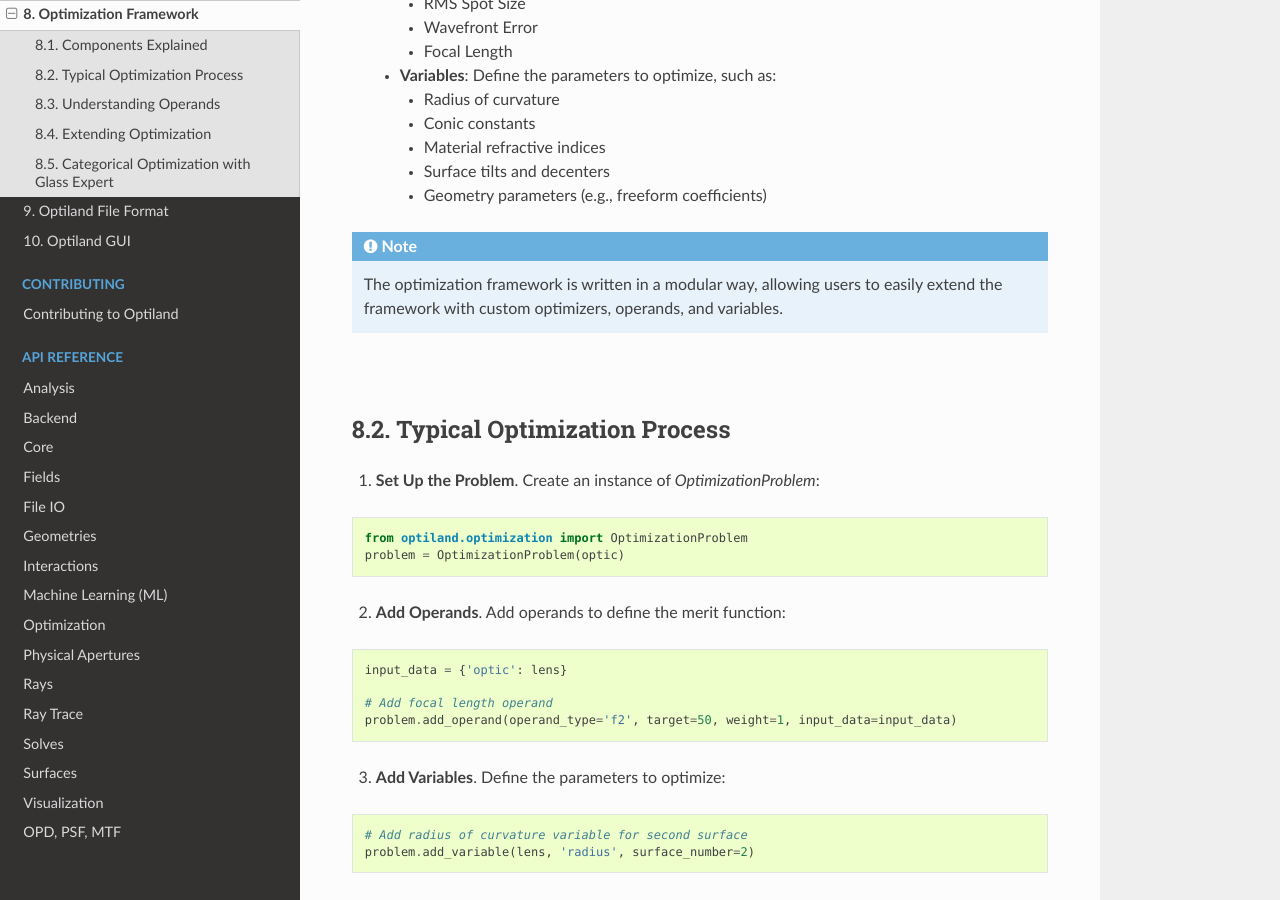
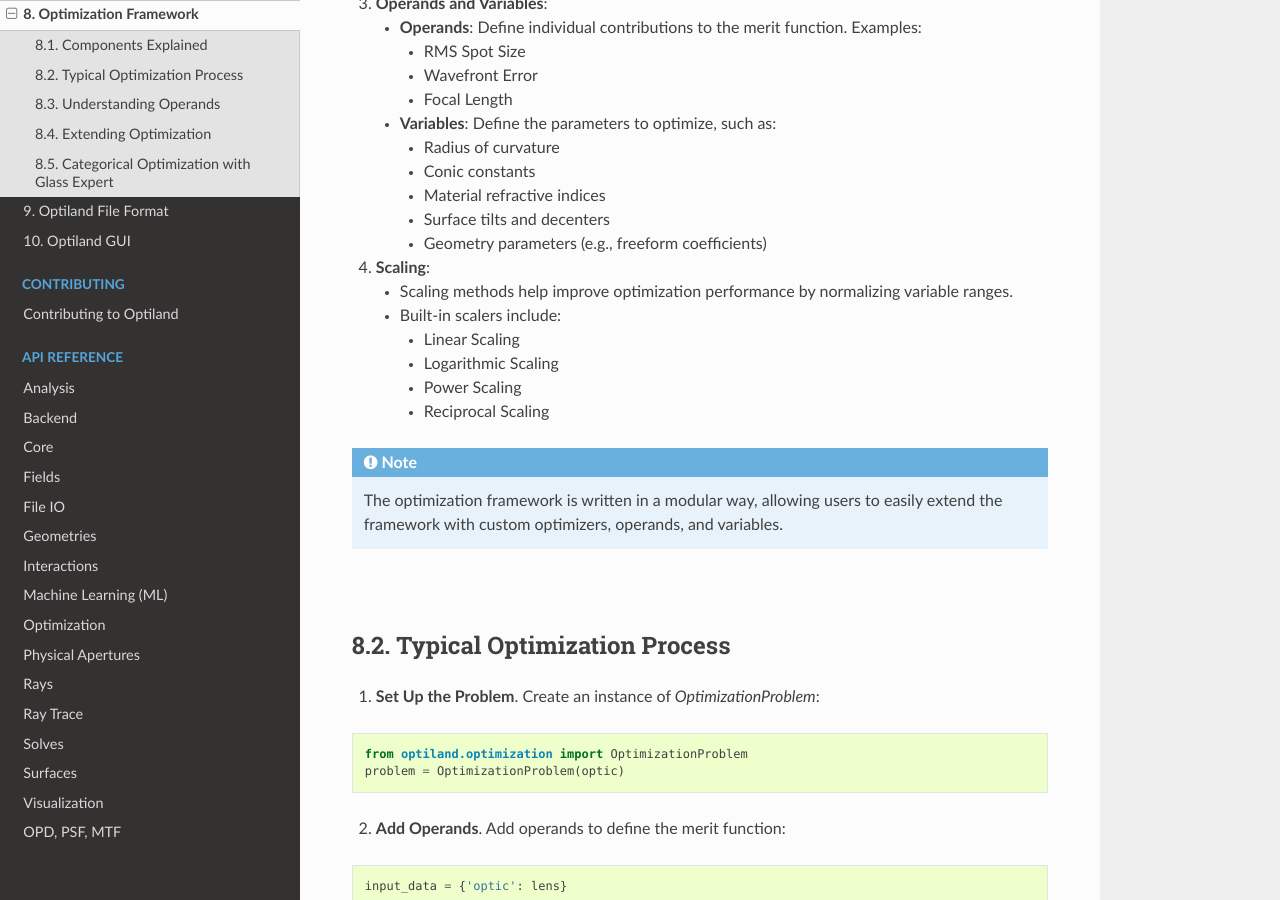
Before and after one commit to HarrisonKramer/optiland, a Sphinx documentation site: the page built from docs/developers_guide/optimization_framework.rst, in a window 1280 px wide and 900 px high, scrolled down 1677 px. Built offline with Sphinx 7.4.7 and the Read the Docs theme 3.1.0, drawn with Linux system fonts in a browser that asks for light colours; pages that are not in the unit, such as notebooks, are missing from menus; some of the changed text lies outside the part shown.

Commit message:
docs: enhance optimization framework documentation with scaling methods details

```diff
--- a/docs/developers_guide/optimization_framework.rst
+++ b/docs/developers_guide/optimization_framework.rst
@@ -9,6 +9,7 @@
 
 - **Operands**: Quantitative metrics for evaluating optical system performance or properties (e.g., RMS spot size, wavefront error, etc.).
 - **Variables**: System parameters that can be adjusted (e.g., surface curvatures, separations).
+- **Scaling**: Methods to scale optimization variables to a (roughly) common range for improved convergence and performance.
 - **Optimization Problem Class**: Encapsulates the problem definition, linking operands and variables.
 - **Optimizers**: Algorithms for solving optimization problems, such as gradient-based methods or evolutionary strategies.
 
@@ -65,6 +66,16 @@
      - Material refractive indices
      - Surface tilts and decenters
      - Geometry parameters (e.g., freeform coefficients)
+
+4. **Scaling**:
+
+   - Scaling methods help improve optimization performance by normalizing variable ranges.
+   - Built-in scalers include:
+
+     - Linear Scaling
+     - Logarithmic Scaling
+     - Power Scaling
+     - Reciprocal Scaling
 
 .. note::
    The optimization framework is written in a modular way, allowing users to easily extend the framework with custom optimizers, operands, and variables.
```
